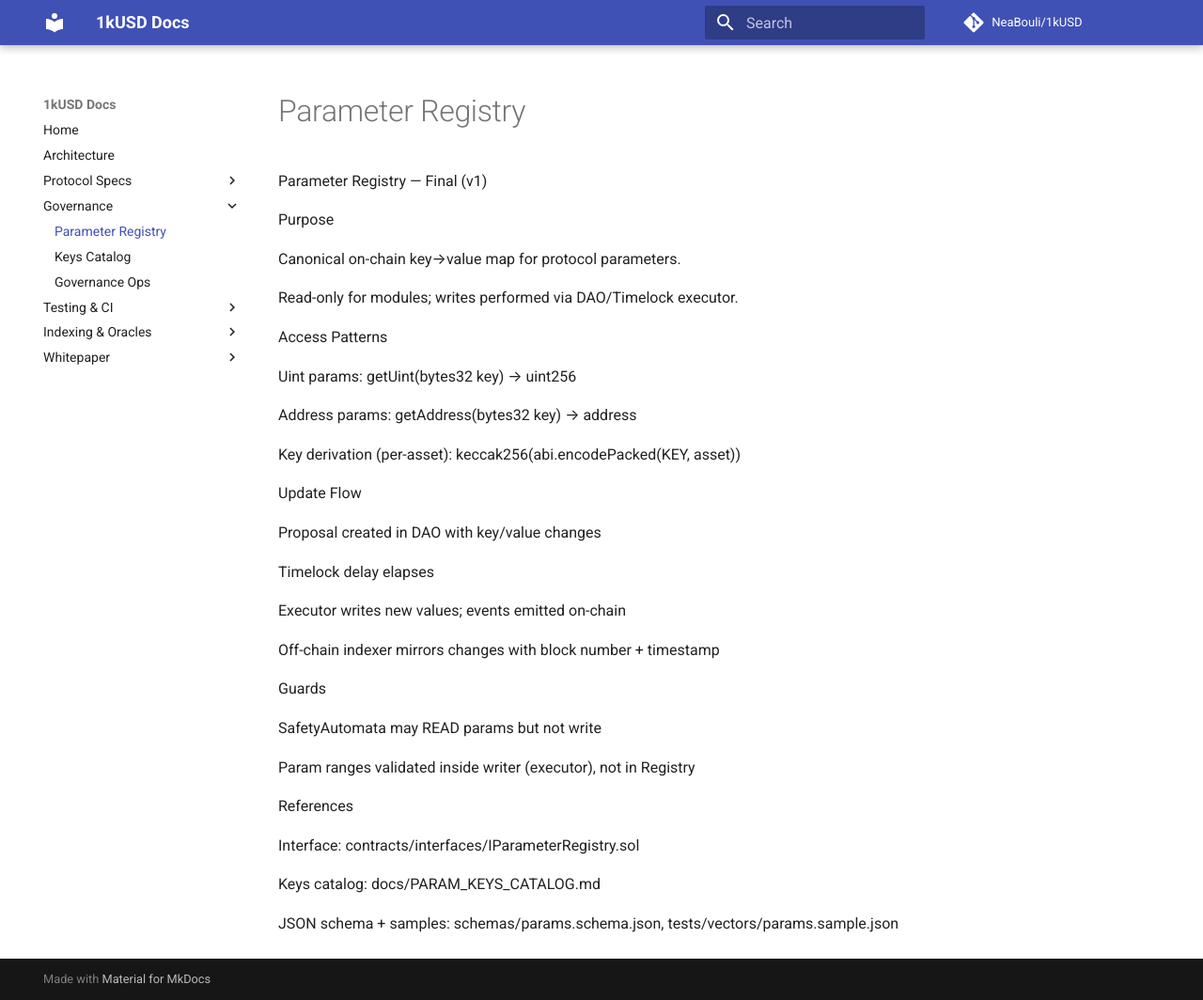
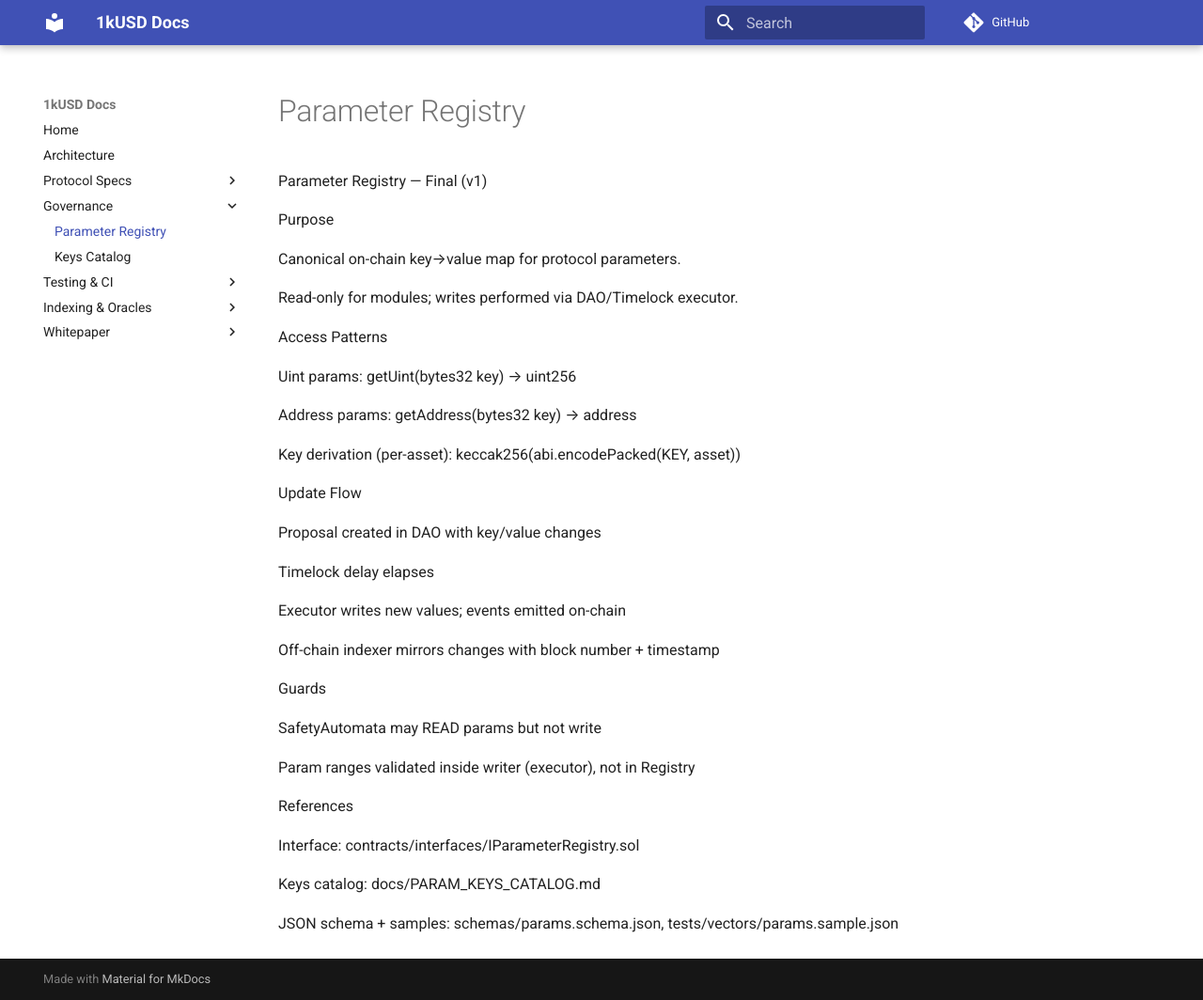
Before and after one commit to NeaBouli/1kUSD, an MkDocs documentation site: the page built from docs/PARAMETER_REGISTRY.md, in a window 1280 px wide and 1064 px high. Shown: the whole window at 94% size. Built offline with MkDocs 1.6.1 and Material for MkDocs 9.7.7, drawn with Linux system fonts in a browser that asks for light colours; comment, search, counter and statistics services are not loaded.

Commit message:
docs(site): harden mkdocs.yml (site_url, minimal nav, material theme)

```diff
--- a/mkdocs.yml
+++ b/mkdocs.yml
@@ -1,21 +1,10 @@
 site_name: 1kUSD Docs
-site_description: Developer documentation for the 1kUSD protocol
 site_url: https://neabouli.github.io/1kUSD/
 repo_url: https://github.com/NeaBouli/1kUSD
-repo_name: NeaBouli/1kUSD
 theme:
   name: material
-  language: en
   features:
     - navigation.instant
-    - content.code.copy
-    - navigation.tracking
-markdown_extensions:
-  - admonition
-  - toc:
-      permalink: true
-  - tables
-  - footnotes
 nav:
   - Home: index.md
   - Architecture: ARCHITECTURE.md
@@ -29,12 +18,10 @@
   - Governance:
       - Parameter Registry: PARAMETER_REGISTRY.md
       - Keys Catalog: PARAM_KEYS_CATALOG.md
-      - Governance Ops: GOVERNANCE_OPS.md
   - Testing & CI:
       - Test Plan: testing/TESTPLAN.md
       - Invariants Map: testing/FORMAL_INVARIANTS_MAP.md
       - Security Analysis: testing/SECURITY_ANALYSIS.md
-      - CI Security Gate: CI_SECURITY_GATE.md
   - Indexing & Oracles:
       - Indexing & Telemetry: indexer/INDEXING_TELEMETRY.md
       - Oracle Adapters: ORACLE_ADAPTERS.md
@@ -43,3 +30,9 @@
   - Whitepaper:
       - Deutsch: whitepaper/WHITEPAPER_1kUSD_DE.md
       - English: whitepaper/WHITEPAPER_1kUSD_EN.md
+markdown_extensions:
+  - toc:
+      permalink: true
+  - tables
+  - footnotes
+use_directory_urls: true
```
